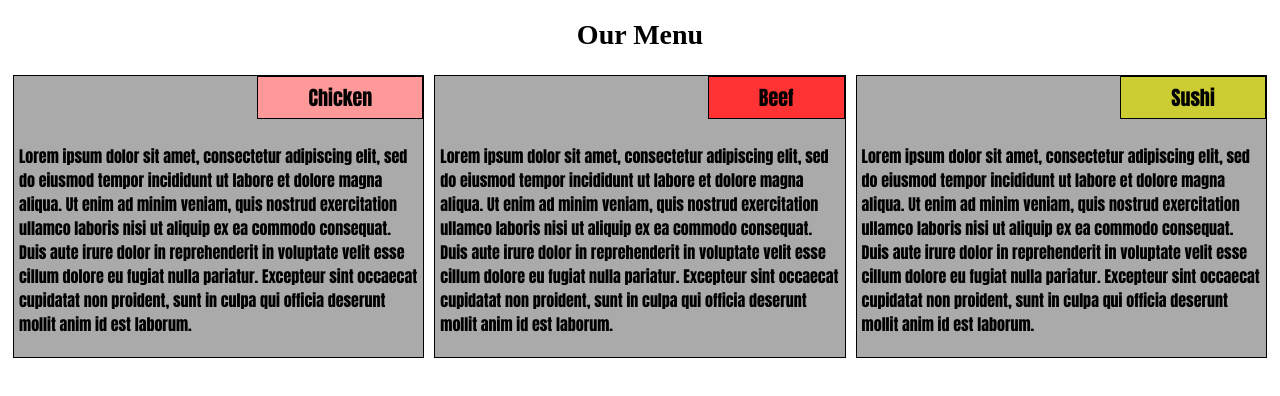
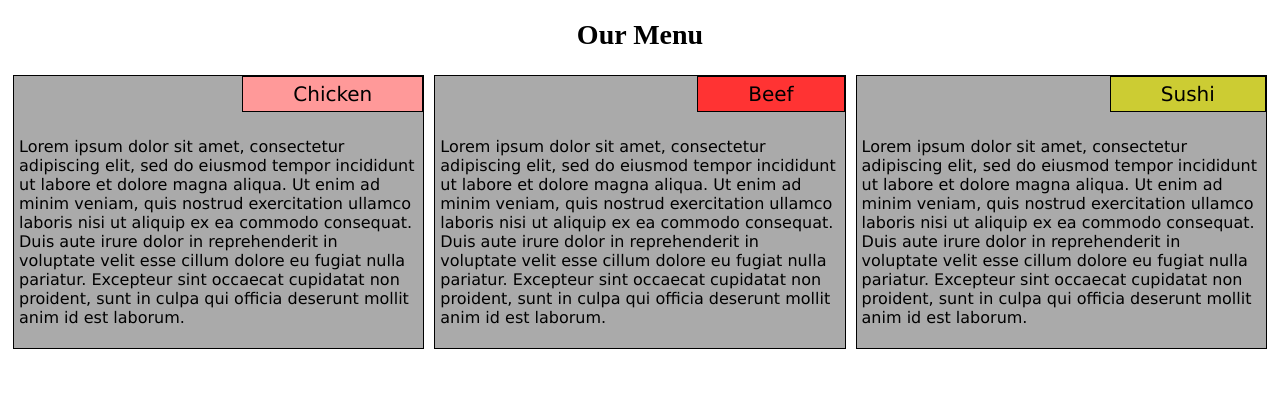
Before and after one commit to johnelse/coursera-assignments, a plain HTML site: page html-css-js/module2/index.html in a window 1280 px wide. Drawn offline with Linux system fonts and the light colour scheme.

Commit message:
Change font
Signed-off-by: John Else <john.else@gmail.com>

```diff
--- a/html-css-js/module2/css/style.css
+++ b/html-css-js/module2/css/style.css
@@ -8,7 +8,7 @@ h1 {
 }
 
 p {
-    font-family: impact, sans-serif;
+    font-family: verdana, sans-serif;
 }
 
 div.item {
```
